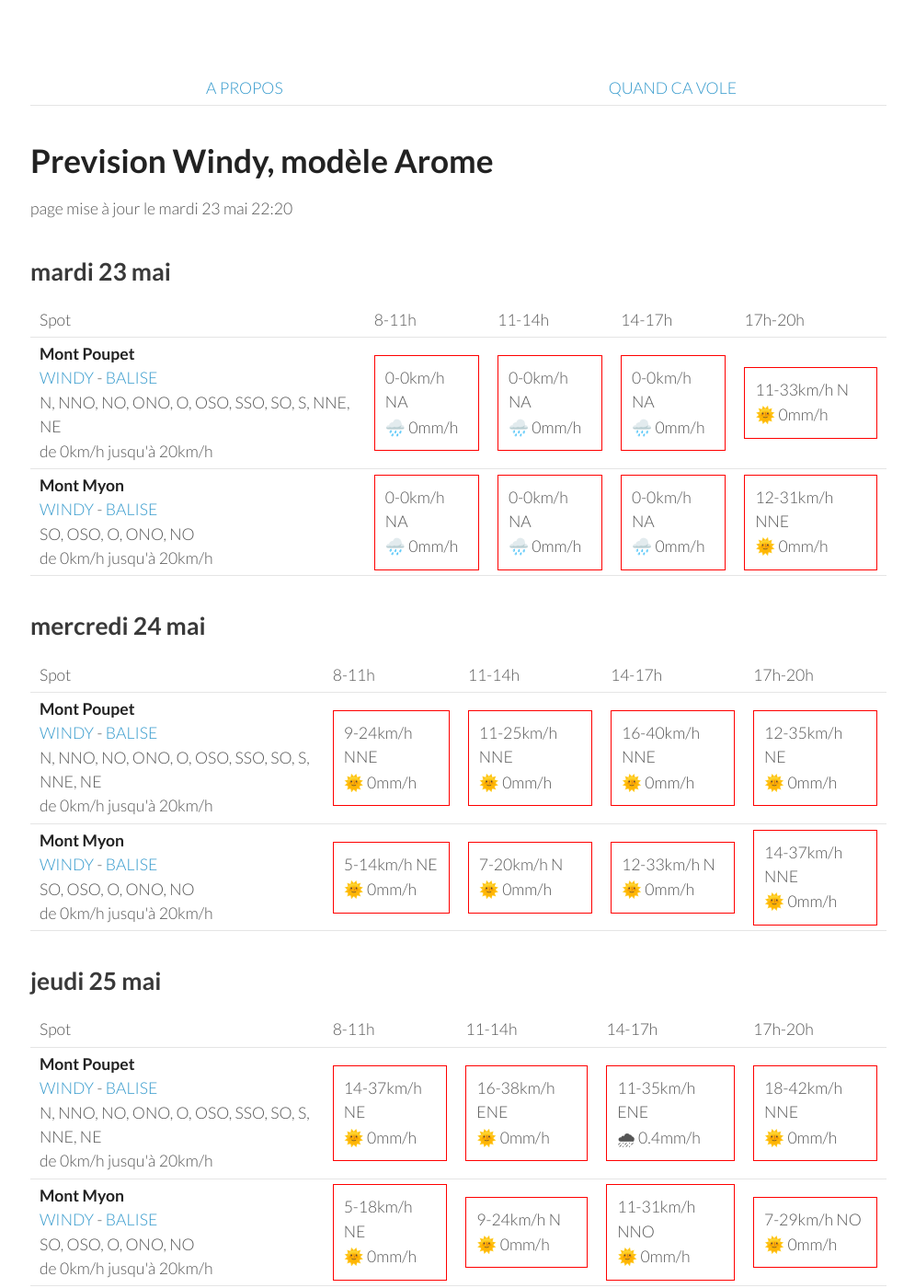
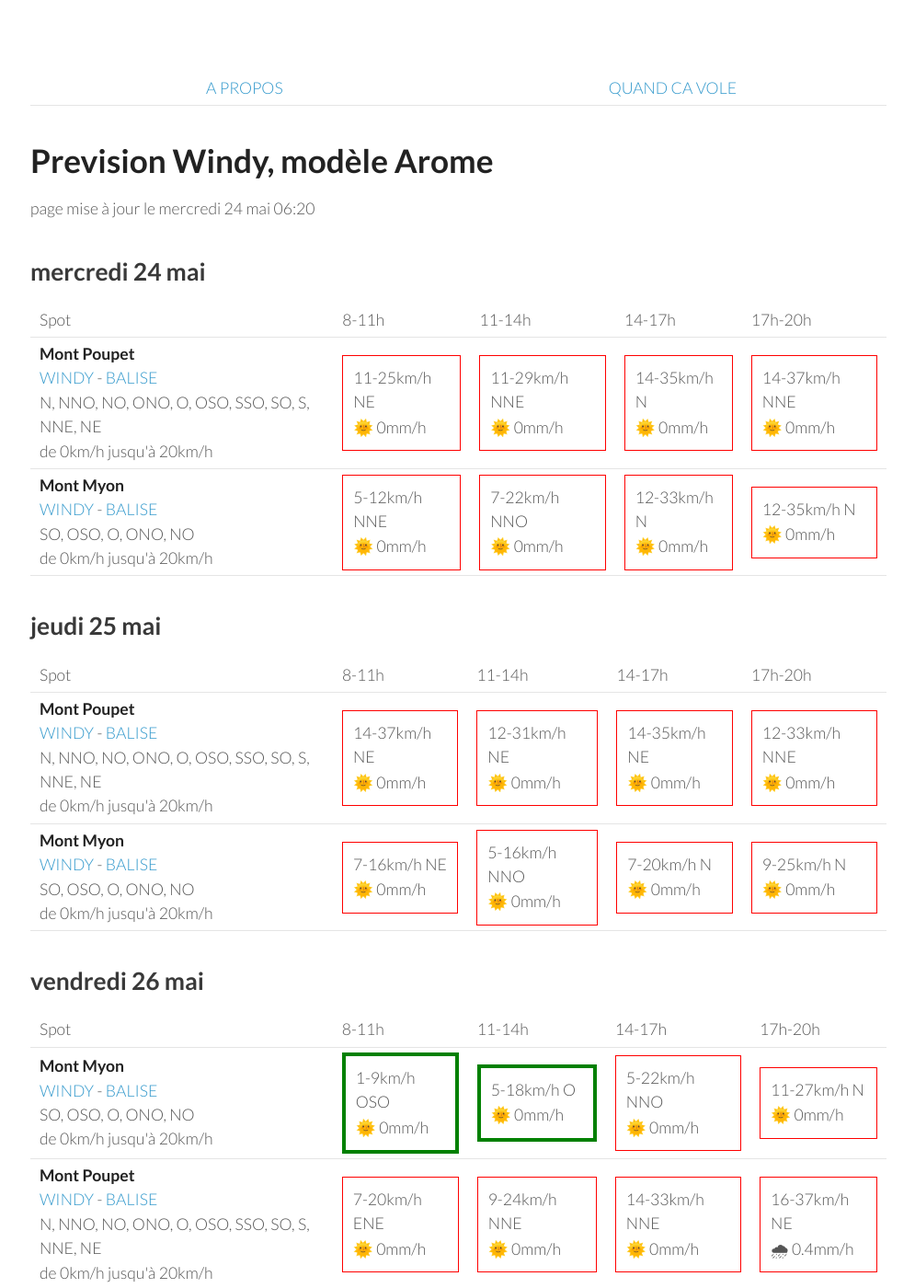
Before and after one commit to parapente-dans-le-nord/parapente-dans-le-nord.github.io, a Jekyll site: the page built from jura.markdown, in a window 1280 px wide and 1400 px high. Shown: the whole window at 92% size, without its empty margins (25-1020 px from the left). Built offline with Jekyll 4.4.1, drawn with Linux system fonts in a browser that asks for light colours; some of the changed text lies outside the part shown.

Commit message:
update index.markdown

```diff
--- a/jura.markdown
+++ b/jura.markdown
@@ -7,42 +7,8 @@ title:  "Tous les spots"
 {: .links}
 
 # Prevision Windy, modèle Arome
-page mise à jour le mardi 23 mai 22:20
+page mise à jour le mercredi 24 mai 06:20
 
-## mardi 23 mai
-
-{::nomarkdown}
-<table>
-  <tbody>
-    <tr>
-      <td>Spot</td>
-      <td>8-11h</td>
-      <td>11-14h</td>
-      <td>14-17h</td>
-      <td>17h-20h</td>
-    </tr>
-<tr>
-        <td><strong>Mont Poupet</strong><br><a href="https://windy.com/46.970/5.876?46.541,5.876,8">WINDY</a> - <span class=""><a href="http://www.balisemeteo.com/balise.php?idBalise=92">BALISE</a> </span><br> <span class="vent-favorable">N, NNO, NO, ONO, O, OSO, SSO, SO, S, NNE, NE</span><br><span class="force-vent">de 0km/h jusqu'à 20km/h</span> </td>
-
-            <td><div class="not-flyable"><p>0-0km/h NA</p><p>🌧️ 0mm/h</p></div></td>
-            <td><div class="not-flyable"><p>0-0km/h NA</p><p>🌧️ 0mm/h</p></div></td>
-            <td><div class="not-flyable"><p>0-0km/h NA</p><p>🌧️ 0mm/h</p></div></td>
-            <td><div class="not-flyable"><p>11-33km/h N</p><p>🌞 0mm/h</p></div></td>
-
-    </tr>
-<tr>
-        <td><strong>Mont Myon</strong><br><a href="https://windy.com/46.331/5.397?45.898,5.394,8,m:eWoagj8">WINDY</a> - <span class=""><a href="http://www.balisemeteo.com/balise.php?idBalise=70">BALISE</a> </span><br> <span class="vent-favorable">SO, OSO, O, ONO, NO</span><br><span class="force-vent">de 0km/h jusqu'à 20km/h</span> </td>
-
-            <td><div class="not-flyable"><p>0-0km/h NA</p><p>🌧️ 0mm/h</p></div></td>
-            <td><div class="not-flyable"><p>0-0km/h NA</p><p>🌧️ 0mm/h</p></div></td>
-            <td><div class="not-flyable"><p>0-0km/h NA</p><p>🌧️ 0mm/h</p></div></td>
-            <td><div class="not-flyable"><p>12-31km/h NNE</p><p>🌞 0mm/h</p></div></td>
-
-    </tr>
-
-</tbody>
-</table>
-{:/}
 ## mercredi 24 mai
 
 {::nomarkdown}
@@ -58,20 +24,20 @@ page mise à jour le mardi 23 mai 22:20
 <tr>
         <td><strong>Mont Poupet</strong><br><a href="https://windy.com/46.970/5.876?46.541,5.876,8">WINDY</a> - <span class=""><a href="http://www.balisemeteo.com/balise.php?idBalise=92">BALISE</a> </span><br> <span class="vent-favorable">N, NNO, NO, ONO, O, OSO, SSO, SO, S, NNE, NE</span><br><span class="force-vent">de 0km/h jusqu'à 20km/h</span> </td>
 
-            <td><div class="not-flyable"><p>9-24km/h NNE</p><p>🌞 0mm/h</p></div></td>
-            <td><div class="not-flyable"><p>11-25km/h NNE</p><p>🌞 0mm/h</p></div></td>
-            <td><div class="not-flyable"><p>16-40km/h NNE</p><p>🌞 0mm/h</p></div></td>
-            <td><div class="not-flyable"><p>12-35km/h NE</p><p>🌞 0mm/h</p></div></td>
+            <td><div class="not-flyable"><p>11-25km/h NE</p><p>🌞 0mm/h</p></div></td>
+            <td><div class="not-flyable"><p>11-29km/h NNE</p><p>🌞 0mm/h</p></div></td>
+            <td><div class="not-flyable"><p>14-35km/h N</p><p>🌞 0mm/h</p></div></td>
+            <td><div class="not-flyable"><p>14-37km/h NNE</p><p>🌞 0mm/h</p></div></td>
 
 
     </tr>
 <tr>
         <td><strong>Mont Myon</strong><br><a href="https://windy.com/46.331/5.397?45.898,5.394,8,m:eWoagj8">WINDY</a> - <span class=""><a href="http://www.balisemeteo.com/balise.php?idBalise=70">BALISE</a> </span><br> <span class="vent-favorable">SO, OSO, O, ONO, NO</span><br><span class="force-vent">de 0km/h jusqu'à 20km/h</span> </td>
 
-            <td><div class="not-flyable"><p>5-14km/h NE</p><p>🌞 0mm/h</p></div></td>
-            <td><div class="not-flyable"><p>7-20km/h N</p><p>🌞 0mm/h</p></div></td>
+            <td><div class="not-flyable"><p>5-12km/h NNE</p><p>🌞 0mm/h</p></div></td>
+            <td><div class="not-flyable"><p>7-22km/h NNO</p><p>🌞 0mm/h</p></div></td>
             <td><div class="not-flyable"><p>12-33km/h N</p><p>🌞 0mm/h</p></div></td>
-            <td><div class="not-flyable"><p>14-37km/h NNE</p><p>🌞 0mm/h</p></div></td>
+            <td><div class="not-flyable"><p>12-35km/h N</p><p>🌞 0mm/h</p></div></td>
 
 
     </tr>
@@ -95,19 +61,19 @@ page mise à jour le mardi 23 mai 22:20
         <td><strong>Mont Poupet</strong><br><a href="https://windy.com/46.970/5.876?46.541,5.876,8">WINDY</a> - <span class=""><a href="http://www.balisemeteo.com/balise.php?idBalise=92">BALISE</a> </span><br> <span class="vent-favorable">N, NNO, NO, ONO, O, OSO, SSO, SO, S, NNE, NE</span><br><span class="force-vent">de 0km/h jusqu'à 20km/h</span> </td>
 
             <td><div class="not-flyable"><p>14-37km/h NE</p><p>🌞 0mm/h</p></div></td>
-            <td><div class="not-flyable"><p>16-38km/h ENE</p><p>🌞 0mm/h</p></div></td>
-            <td><div class="not-flyable"><p>11-35km/h ENE</p><p>🌧 0.4mm/h</p></div></td>
-            <td><div class="not-flyable"><p>18-42km/h NNE</p><p>🌞 0mm/h</p></div></td>
+            <td><div class="not-flyable"><p>12-31km/h NE</p><p>🌞 0mm/h</p></div></td>
+            <td><div class="not-flyable"><p>14-35km/h NE</p><p>🌞 0mm/h</p></div></td>
+            <td><div class="not-flyable"><p>12-33km/h NNE</p><p>🌞 0mm/h</p></div></td>
 
 
     </tr>
 <tr>
         <td><strong>Mont Myon</strong><br><a href="https://windy.com/46.331/5.397?45.898,5.394,8,m:eWoagj8">WINDY</a> - <span class=""><a href="http://www.balisemeteo.com/balise.php?idBalise=70">BALISE</a> </span><br> <span class="vent-favorable">SO, OSO, O, ONO, NO</span><br><span class="force-vent">de 0km/h jusqu'à 20km/h</span> </td>
 
-            <td><div class="not-flyable"><p>5-18km/h NE</p><p>🌞 0mm/h</p></div></td>
-            <td><div class="not-flyable"><p>9-24km/h N</p><p>🌞 0mm/h</p></div></td>
-            <td><div class="not-flyable"><p>11-31km/h NNO</p><p>🌞 0mm/h</p></div></td>
-            <td><div class="not-flyable"><p>7-29km/h NO</p><p>🌞 0mm/h</p></div></td>
+            <td><div class="not-flyable"><p>7-16km/h NE</p><p>🌞 0mm/h</p></div></td>
+            <td><div class="not-flyable"><p>5-16km/h NNO</p><p>🌞 0mm/h</p></div></td>
+            <td><div class="not-flyable"><p>7-20km/h N</p><p>🌞 0mm/h</p></div></td>
+            <td><div class="not-flyable"><p>9-25km/h N</p><p>🌞 0mm/h</p></div></td>
 
 
     </tr>
@@ -130,20 +96,20 @@ page mise à jour le mardi 23 mai 22:20
 <tr>
         <td><strong>Mont Myon</strong><br><a href="https://windy.com/46.331/5.397?45.898,5.394,8,m:eWoagj8">WINDY</a> - <span class=""><a href="http://www.balisemeteo.com/balise.php?idBalise=70">BALISE</a> </span><br> <span class="vent-favorable">SO, OSO, O, ONO, NO</span><br><span class="force-vent">de 0km/h jusqu'à 20km/h</span> </td>
 
-            <td><div class="not-flyable"><p>3-9km/h SSO</p><p>🌞 0mm/h</p></div></td>
+            <td><div class="flyable"><p>1-9km/h OSO</p><p>🌞 0mm/h</p></div></td>
             <td><div class="flyable"><p>5-18km/h O</p><p>🌞 0mm/h</p></div></td>
-            <td><div class="flyable"><p>5-20km/h NO</p><p>🌞 0mm/h</p></div></td>
-            <td><div class="not-flyable"><p>11-25km/h N</p><p>🌞 0mm/h</p></div></td>
+            <td><div class="not-flyable"><p>5-22km/h NNO</p><p>🌞 0mm/h</p></div></td>
+            <td><div class="not-flyable"><p>11-27km/h N</p><p>🌞 0mm/h</p></div></td>
 
 
     </tr>
 <tr>
         <td><strong>Mont Poupet</strong><br><a href="https://windy.com/46.970/5.876?46.541,5.876,8">WINDY</a> - <span class=""><a href="http://www.balisemeteo.com/balise.php?idBalise=92">BALISE</a> </span><br> <span class="vent-favorable">N, NNO, NO, ONO, O, OSO, SSO, SO, S, NNE, NE</span><br><span class="force-vent">de 0km/h jusqu'à 20km/h</span> </td>
 
-            <td><div class="not-flyable"><p>7-18km/h ENE</p><p>🌞 0mm/h</p></div></td>
-            <td><div class="flyable"><p>7-20km/h NNE</p><p>🌞 0mm/h</p></div></td>
-            <td><div class="not-flyable"><p>12-31km/h NNE</p><p>🌞 0mm/h</p></div></td>
-            <td><div class="not-flyable"><p>16-37km/h NNE</p><p>🌞 0mm/h</p></div></td>
+            <td><div class="not-flyable"><p>7-20km/h ENE</p><p>🌞 0mm/h</p></div></td>
+            <td><div class="not-flyable"><p>9-24km/h NNE</p><p>🌞 0mm/h</p></div></td>
+            <td><div class="not-flyable"><p>14-33km/h NNE</p><p>🌞 0mm/h</p></div></td>
+            <td><div class="not-flyable"><p>16-37km/h NE</p><p>🌧 0.4mm/h</p></div></td>
 
 
     </tr>
@@ -166,8 +132,8 @@ page mise à jour le mardi 23 mai 22:20
 <tr>
         <td><strong>Mont Myon</strong><br><a href="https://windy.com/46.331/5.397?45.898,5.394,8,m:eWoagj8">WINDY</a> - <span class=""><a href="http://www.balisemeteo.com/balise.php?idBalise=70">BALISE</a> </span><br> <span class="vent-favorable">SO, OSO, O, ONO, NO</span><br><span class="force-vent">de 0km/h jusqu'à 20km/h</span> </td>
 
-            <td><div class="not-flyable"><p>3-12km/h SSO</p><p>🌞 0mm/h</p></div></td>
-            <td><div class="flyable"><p>5-18km/h OSO</p><p>🌞 0mm/h</p></div></td>
+            <td><div class="not-flyable"><p>1-12km/h SSO</p><p>🌞 0mm/h</p></div></td>
+            <td><div class="flyable"><p>5-18km/h O</p><p>🌞 0mm/h</p></div></td>
             <td><div class="flyable"><p>5-20km/h ONO</p><p>🌞 0mm/h</p></div></td>
             <td><div class="not-flyable"><p>5-18km/h NNO</p><p>🌞 0mm/h</p></div></td>
 
@@ -177,7 +143,7 @@ page mise à jour le mardi 23 mai 22:20
         <td><strong>Mont Poupet</strong><br><a href="https://windy.com/46.970/5.876?46.541,5.876,8">WINDY</a> - <span class=""><a href="http://www.balisemeteo.com/balise.php?idBalise=92">BALISE</a> </span><br> <span class="vent-favorable">N, NNO, NO, ONO, O, OSO, SSO, SO, S, NNE, NE</span><br><span class="force-vent">de 0km/h jusqu'à 20km/h</span> </td>
 
             <td><div class="not-flyable"><p>9-22km/h E</p><p>🌞 0mm/h</p></div></td>
-            <td><div class="flyable"><p>3-18km/h N</p><p>🌞 0mm/h</p></div></td>
+            <td><div class="flyable"><p>5-20km/h NE</p><p>🌞 0mm/h</p></div></td>
             <td><div class="not-flyable"><p>7-24km/h N</p><p>🌧 0.2mm/h</p></div></td>
             <td><div class="not-flyable"><p>11-25km/h NNE</p><p>🌞 0mm/h</p></div></td>
 
```
